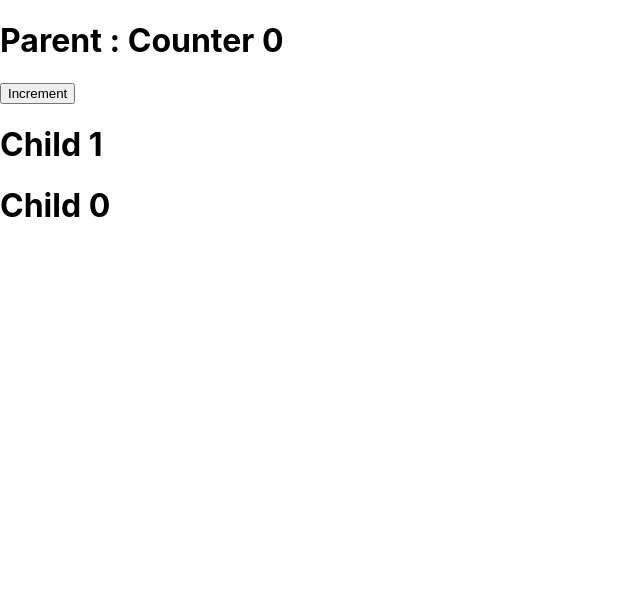
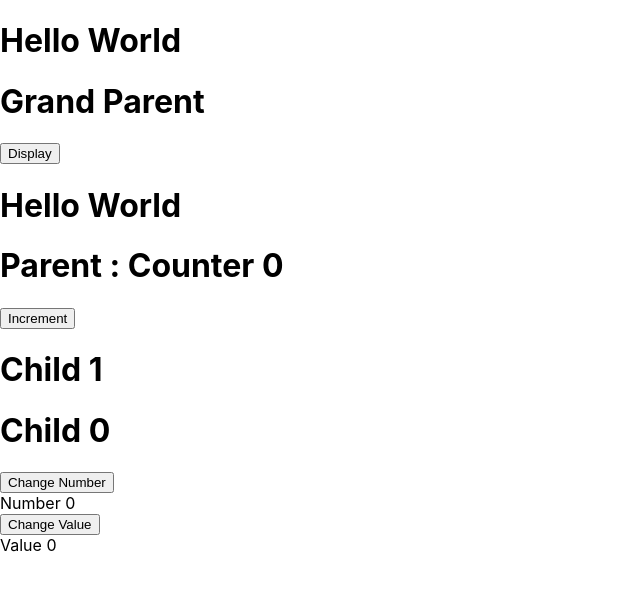
Before and after one commit to KDW-DevDiv/study-group, a React (Create React App) app in the folder 3.React/result/hooks-component-app/: page / in a window 1280 px wide. Shown: the top 590 px of the page, without its empty margins (0-640 px from the left). Built offline with nearby package versions, Linux system fonts and the light colour scheme.

Commit message:
3回目の内容を修正。

```diff
--- /dev/null
+++ b/3.React/result/hooks-component-app/src/components/effect-component.jsx
@@ -0,0 +1,41 @@
+import { useEffect, useState } from 'react';
+
+const EffectComponent = () => {
+  const [number, setNumber] = useState(0);
+  const [value, setValue] = useState(0);
+
+  useEffect(() => {
+    console.log('useEffect');
+  });
+
+  useEffect(() => {
+    console.log('useEffect []');
+  }, []);
+
+  useEffect(() => {
+    console.log('useEffect number', number);
+  }, [number]);
+
+  return (
+    <div>
+      <button
+        onClick={() => {
+          setNumber((prevState) => prevState + 1);
+        }}
+      >
+        Change Number
+      </button>
+      <div>Number {number}</div>
+      <button
+        onClick={() => {
+          setValue((prevState) => prevState + 1);
+        }}
+      >
+        Change Value
+      </button>
+      <div>Value {value}</div>
+    </div>
+  );
+};
+
+export default EffectComponent;
--- a/3.React/result/hooks-component-app/src/index.js
+++ b/3.React/result/hooks-component-app/src/index.js
@@ -2,18 +2,20 @@ import React from 'react';
 import ReactDOM from 'react-dom/client';
 import './index.css';
 // import App from './App';
-import reportWebVitals from './reportWebVitals';
-import ParentComponent from './components/parent-component';
+import EffectComponent from './components/effect-component';
 import HelloComponent from './components/hello-component';
 import MountUnMountComponent from './components/mount-unmount-component';
+import ParentComponent from './components/parent-component';
+import reportWebVitals from './reportWebVitals';
 
 const root = ReactDOM.createRoot(document.getElementById('root'));
 root.render(
-  <React.StrictMode>
-    {/* <HelloComponent /> */}
-    {/* <MountUnMountComponent /> */}
+  <div>
+    <HelloComponent />
+    <MountUnMountComponent />
     <ParentComponent />
-  </React.StrictMode>
+    <EffectComponent />
+  </div>
 );
 
 // If you want to start measuring performance in your app, pass a function
```
Also changed, not shown: 2 other files (tests, documents, lock files or other folders).
